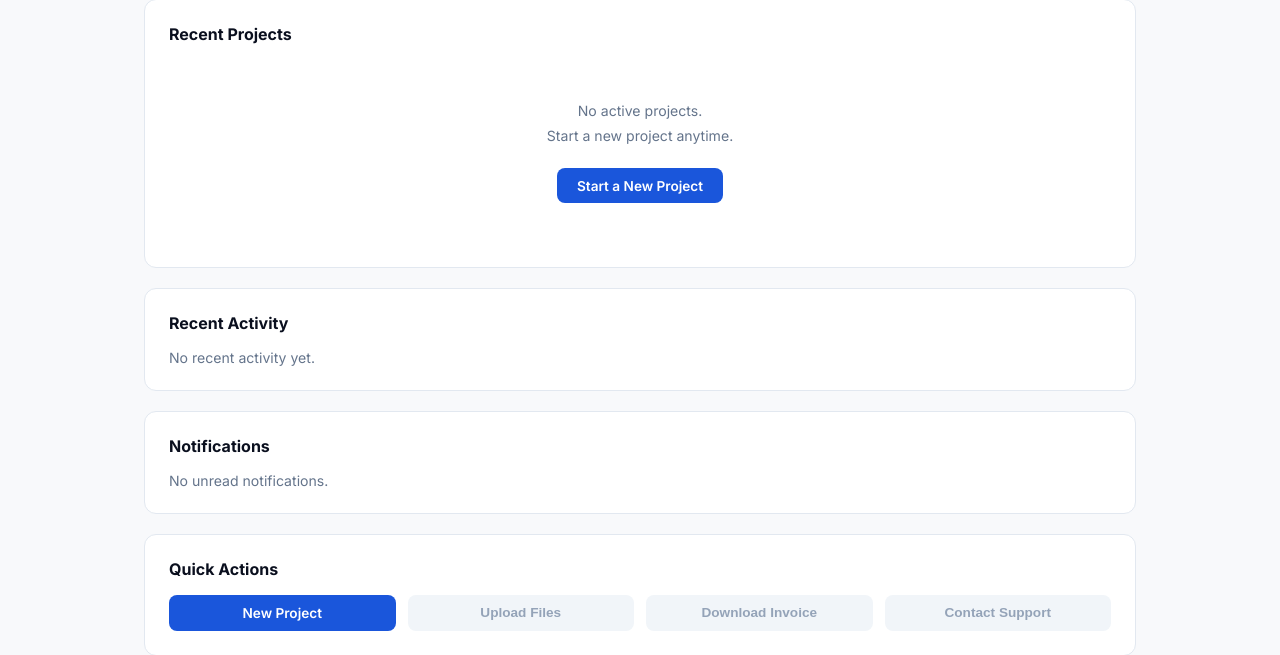
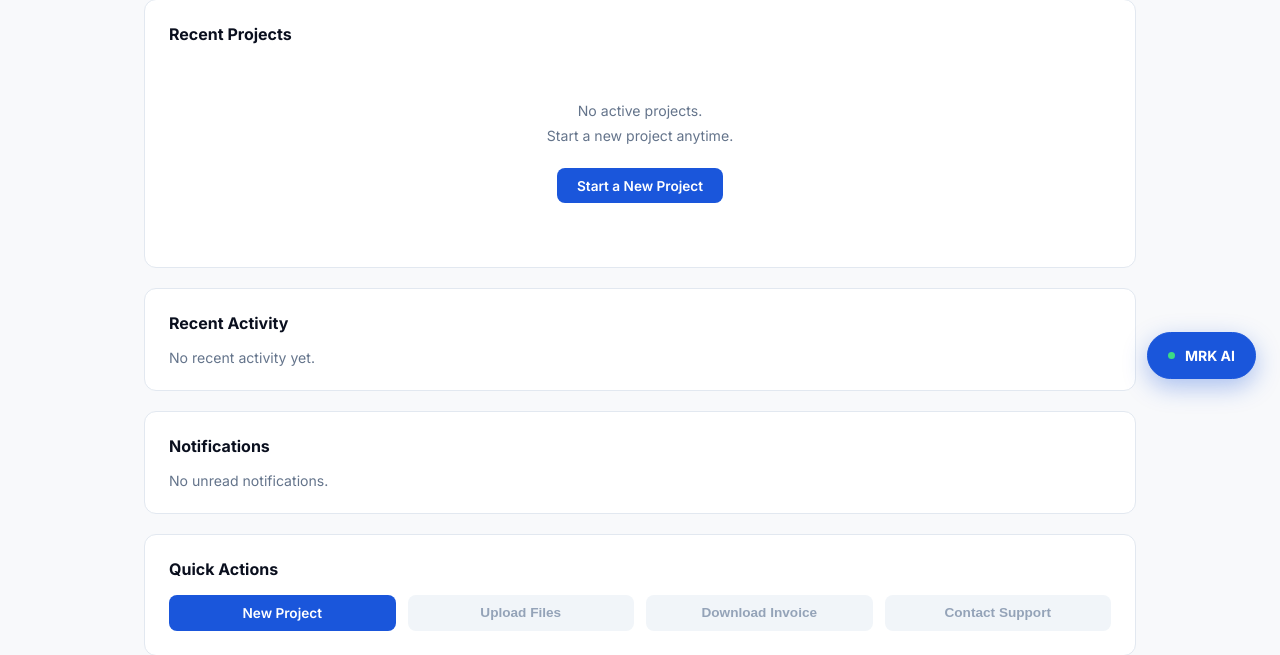
Before and after one commit to KhizarKhan714/MRK-AGENCY-, a Python web app: template templates/dashboard.html in a window 1280 px wide. Shown: the part 397-1052 px from the top of the page. Run offline with Jinja, Linux system fonts and the light colour scheme; the template is opened without the code that fills it, so the values that code supplies are empty.

Commit message:
Update dashboard.html

```diff
--- a/templates/dashboard.html
+++ b/templates/dashboard.html
@@ -213,6 +213,63 @@
     .health-meta { display: flex; gap: 1.5rem; margin-top: 0.75rem; flex-wrap: wrap; }
     .health-meta .h-item label { display: block; font-size: 0.68rem; font-weight: 600; color: var(--muted); text-transform: uppercase; letter-spacing: 0.04em; }
     .health-meta .h-item span { font-size: 0.85rem; font-weight: 600; color: var(--dark); }
+
+    /* ===== MRK AI WIDGET ===== */
+    #mrk-ai-bubble{
+      position:fixed;bottom:24px;right:24px;z-index:999;
+      display:flex;align-items:center;gap:10px;
+      background:var(--blue);color:#fff;
+      padding:14px 20px;border-radius:100px;
+      border:1px solid var(--blue);
+      font-family:'Inter',sans-serif;font-weight:700;font-size:14px;
+      cursor:pointer;box-shadow:0 8px 24px rgba(26,86,219,0.35);
+      transition:transform .2s ease, opacity .2s ease;
+    }
+    #mrk-ai-bubble:hover{opacity:0.9;transform:translateY(-2px);}
+    #mrk-ai-bubble .dot{width:7px;height:7px;border-radius:50%;background:#3DDC84;}
+    #mrk-ai-window{
+      position:fixed;bottom:96px;right:24px;z-index:999;
+      width:360px;max-width:calc(100vw - 32px);height:480px;max-height:calc(100vh - 140px);
+      background:var(--dark);border:1px solid #1A2744;border-radius:16px;
+      display:none;flex-direction:column;overflow:hidden;
+      box-shadow:0 20px 60px rgba(0,0,0,0.45);
+    }
+    #mrk-ai-window.open{display:flex;}
+    #mrk-ai-header{
+      padding:16px 18px;border-bottom:1px solid #1A2744;
+      display:flex;align-items:center;justify-content:space-between;
+    }
+    #mrk-ai-header .title-block .t1{color:#fff;font-weight:800;font-size:15px;}
+    #mrk-ai-header .title-block .t2{color:#94A3B8;font-size:11.5px;margin-top:2px;}
+    #mrk-ai-close{color:#94A3B8;cursor:pointer;font-size:20px;line-height:1;padding:4px;}
+    #mrk-ai-close:hover{color:#fff;}
+    #mrk-ai-messages{
+      flex:1;overflow-y:auto;padding:16px 18px;display:flex;flex-direction:column;gap:12px;
+    }
+    #mrk-ai-empty{color:#94A3B8;font-size:13px;text-align:center;margin:auto;padding:0 12px;line-height:1.5;}
+    .mrk-ai-msg{max-width:85%;padding:10px 13px;border-radius:12px;font-size:13.5px;line-height:1.5;}
+    .mrk-ai-msg.bot{background:rgba(255,255,255,0.06);color:#EAEFFB;align-self:flex-start;border-bottom-left-radius:3px;}
+    .mrk-ai-msg.user{background:var(--blue);color:#fff;align-self:flex-end;border-bottom-right-radius:3px;}
+    .mrk-ai-msg.typing{color:#94A3B8;font-style:italic;}
+    #mrk-ai-input-row{
+      display:flex;gap:8px;padding:14px;border-top:1px solid #1A2744;
+    }
+    #mrk-ai-input{
+      flex:1;background:rgba(255,255,255,0.06);border:1px solid #1A2744;
+      border-radius:8px;padding:10px 12px;color:#fff;font-size:13.5px;font-family:'Inter',sans-serif;
+    }
+    #mrk-ai-input::placeholder{color:#94A3B8;}
+    #mrk-ai-input:focus{outline:none;border-color:var(--blue);}
+    #mrk-ai-send{
+      background:var(--blue);color:#fff;border:none;border-radius:8px;
+      padding:0 16px;font-weight:700;font-size:13px;cursor:pointer;
+    }
+    #mrk-ai-send:hover{opacity:0.9;}
+    #mrk-ai-send:disabled{opacity:0.5;cursor:not-allowed;}
+    @media (max-width:560px){
+      #mrk-ai-window{right:16px;bottom:88px;width:calc(100vw - 32px);}
+      #mrk-ai-bubble{right:16px;bottom:16px;}
+    }
   </style>
 </head>
 <body>
@@ -447,5 +504,88 @@
     a.addEventListener('click', () => { document.getElementById('mobileMenu').classList.remove('open'); document.getElementById('hamburger').classList.remove('open'); });
   });
 </script>
+
+<!-- ===== MRK AI WIDGET — same feature as the homepage, available while logged in ===== -->
+<div id="mrk-ai-bubble" onclick="mrkAiToggle()">
+  <span class="dot"></span> MRK AI
+</div>
+
+<div id="mrk-ai-window">
+  <div id="mrk-ai-header">
+    <div class="title-block">
+      <div class="t1">MRK AI</div>
+      <div class="t2">Built in-house by MRK Agency</div>
+    </div>
+    <span id="mrk-ai-close" onclick="mrkAiToggle()">×</span>
+  </div>
+  <div id="mrk-ai-messages">
+    <div id="mrk-ai-empty">Ask about pricing, packages, timelines, or what we can build for you.</div>
+  </div>
+  <div id="mrk-ai-input-row">
+    <input id="mrk-ai-input" type="text" placeholder="Ask about pricing, packages, timelines…" onkeydown="if(event.key==='Enter') mrkAiSend();">
+    <button id="mrk-ai-send" onclick="mrkAiSend()">Send</button>
+  </div>
+</div>
+
+<script>
+  function mrkAiSessionId(){
+    let id = localStorage.getItem('mrk_ai_session');
+    if(!id){
+      id = 'v-' + Date.now() + '-' + Math.random().toString(36).slice(2, 10);
+      localStorage.setItem('mrk_ai_session', id);
+    }
+    return id;
+  }
+
+  function mrkAiAppendMessage(text, role){
+    const box = document.getElementById('mrk-ai-messages');
+    const empty = document.getElementById('mrk-ai-empty');
+    if(empty) empty.remove();
+    const el = document.createElement('div');
+    el.className = 'mrk-ai-msg ' + role;
+    el.textContent = text;
+    box.appendChild(el);
+    box.scrollTop = box.scrollHeight;
+    return el;
+  }
+
+  function mrkAiToggle(){
+    document.getElementById('mrk-ai-window').classList.toggle('open');
+  }
+
+  async function mrkAiSend(){
+    const input = document.getElementById('mrk-ai-input');
+    const sendBtn = document.getElementById('mrk-ai-send');
+    const message = input.value.trim();
+    if(!message) return;
+
+    mrkAiAppendMessage(message, 'user');
+    input.value = '';
+    sendBtn.disabled = true;
+    const typingEl = mrkAiAppendMessage('MRK AI is typing…', 'bot typing');
+
+    try{
+      const res = await fetch('/ai/chat', {
+        method: 'POST',
+        headers: {'Content-Type': 'application/json'},
+        body: JSON.stringify({ message: message, visitor_session: mrkAiSessionId() })
+      });
+      const data = await res.json();
+      typingEl.remove();
+      if(data.reply){
+        mrkAiAppendMessage(data.reply, 'bot');
+      } else {
+        mrkAiAppendMessage("Sorry, something went wrong. Please try again in a moment.", 'bot');
+      }
+    } catch(err){
+      typingEl.remove();
+      mrkAiAppendMessage("MRK AI is temporarily unavailable. Please try again shortly.", 'bot');
+    } finally {
+      sendBtn.disabled = false;
+      input.focus();
+    }
+  }
+</script>
+
 </body>
   </html>
```
